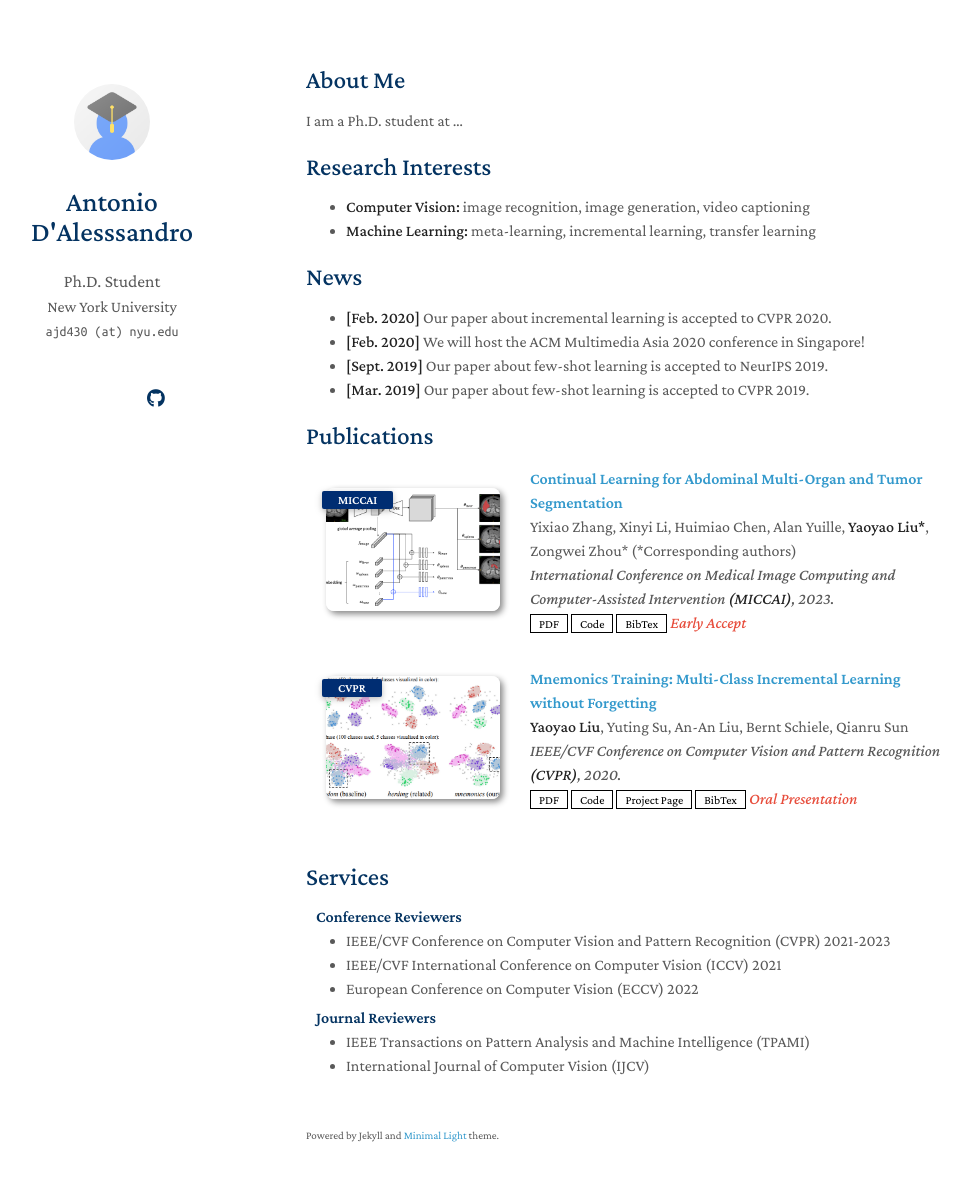
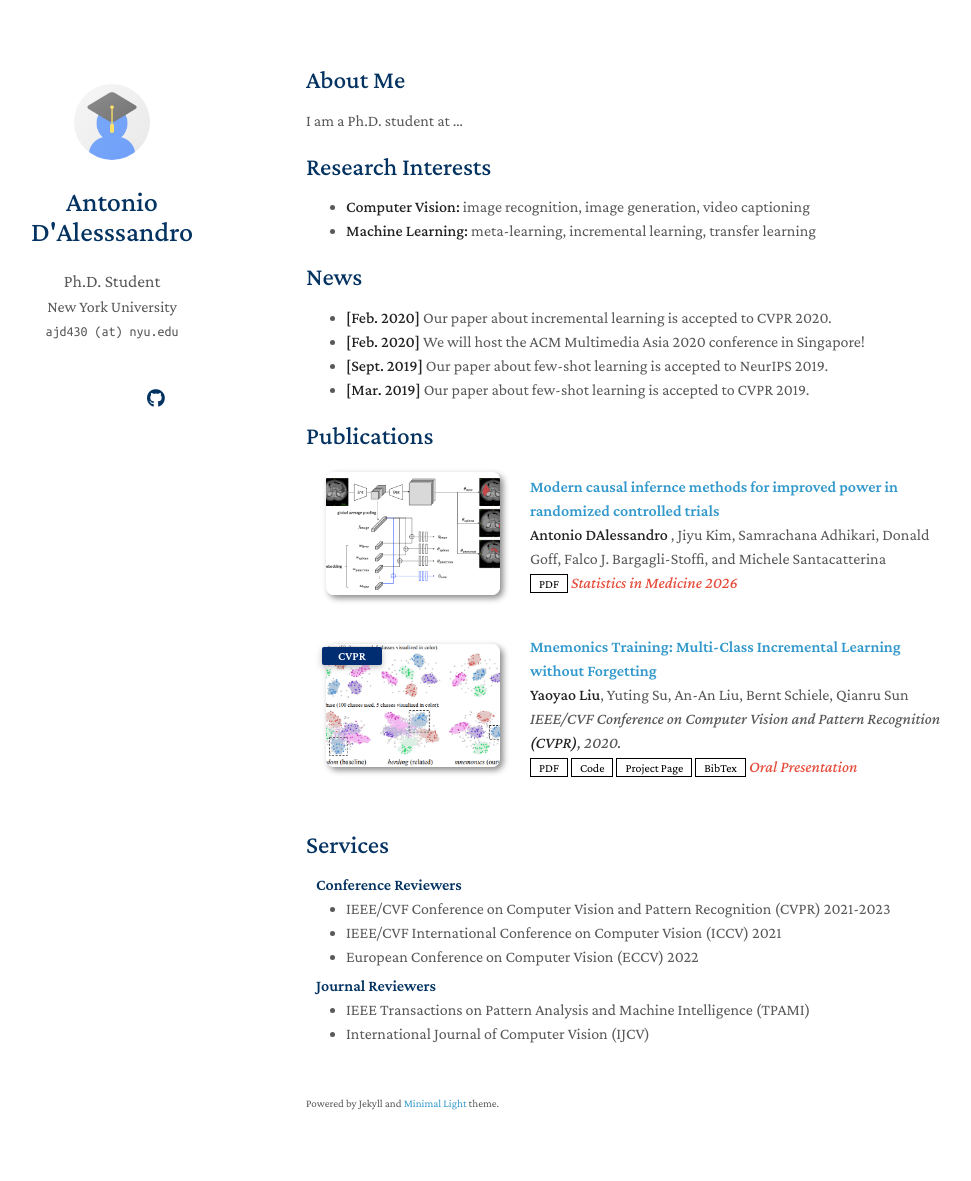
Before and after one commit to antoniod5836/antoniod5836.github.io, a Jekyll site: the page built from index.md, in a window 1280 px wide and 1216 px high. Shown: the top 1181 px of the window, without its empty margins (164-1135 px from the left). Built offline with Jekyll 4.4.1, drawn with Linux system fonts in a browser that asks for light colours; a style sheet for code colours, icons or effects is not loaded; our own code applies the rules of GitHub Pages for plain Markdown files.

Commit message:
Update publications.yml

```diff
--- a/_data/publications.yml
+++ b/_data/publications.yml
@@ -1,14 +1,14 @@
 main:
 
-  - title: Continual Learning for Abdominal Multi-Organ and Tumor Segmentation
-    authors: Yixiao Zhang, Xinyi Li, Huimiao Chen, Alan Yuille, <strong>Yaoyao Liu*</strong>, Zongwei Zhou* (*Corresponding authors)
-    conference_short: MICCAI
-    conference: International Conference on Medical Image Computing and Computer-Assisted Intervention <strong>(MICCAI)</strong>, 2023.
-    pdf: https://arxiv.org/pdf/2306.00988.pdf
-    code: https://github.com/MrGiovanni/ContinualLearning
-    bibtex: https://bib.yliu.me/MICCAI23.txt
+  - title: Modern causal infernce methods for improved power in randomized controlled trials
+    authors: <strong>Antonio DAlessandro </strong>, Jiyu Kim, Samrachana Adhikari, Donald Goff, Falco J. Bargagli-Stoffi, and Michele Santacatterina
+    # conference_short: MICCAI
+    # conference: International Conference on Medical Image Computing and Computer-Assisted Intervention <strong>(MICCAI)</strong>, 2023.
+    pdf: https://arxiv.org/pdf/2505.08960.pdf
+    # code: https://github.com/MrGiovanni/ContinualLearning
+    # bibtex: https://bib.yliu.me/MICCAI23.txt
     image: ./assets/img/teaser_example_2.png
-    notes: Early Accept
+    notes: Statistics in Medicine 2026
 
   - title: "Mnemonics Training: Multi-Class Incremental Learning without Forgetting"
     authors: <strong>Yaoyao Liu</strong>, Yuting Su, An-An Liu, Bernt Schiele, Qianru Sun
```
